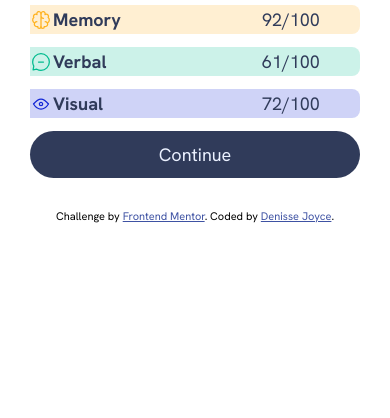
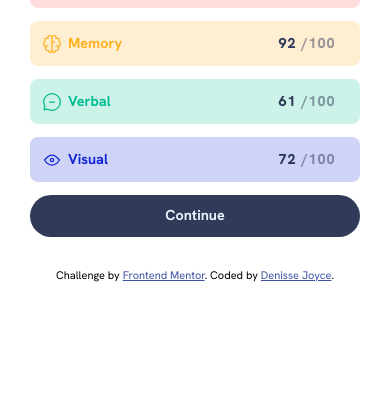
Before and after one commit to denissejoyce/results-summary-component-main, a plain HTML site: page index.html in a window 390 px wide. Shown: the part 426-844 px from the top of the page. Drawn offline with Linux system fonts and the light colour scheme.

Commit message:
🚀 mobile view ready

```diff
--- a/assets/scss/base/_typography.scss
+++ b/assets/scss/base/_typography.scss
@@ -30,6 +30,13 @@ h2 {
   font-size: inherit;
 }
 
+.summary a,
+.score,
+.result__info {
+  font-size: calc(18px / 1.25);
+  font-weight: 700;
+}
+
 .result {
   color: $font-secondary;
 
@@ -43,20 +50,48 @@ h2 {
     font-weight: 800;
   }
 
-  .score,
-  .result__info {
-    font-size: calc(18px / 1.25);
-    font-weight: 700;
-  }
-
   .score__total,
   .result__info {
     opacity: 75%;
   }
 }
 
-.btn {
+.summary a {
   color: $font-primary;
   text-decoration: none;
   text-align: center;
 }
+
+.category {
+  font-size: calc(18px / 1.25);
+}
+
+.category:first-of-type {
+  color: $reaction-txt;
+}
+
+.category:nth-of-type(2) {
+  color: $memory-txt;
+}
+
+.category:nth-of-type(3) {
+  color: $verbal-txt;
+}
+
+.category:last-of-type {
+  color: $visual-txt;
+}
+
+.category__score {
+  color: $button-txt;
+  font-weight: 800;
+
+  letter-spacing: 1px;
+
+  span {
+    color: $button;
+  }
+  span::after {
+    content: " ";
+  }
+}
--- a/assets/scss/components/_button.scss
+++ b/assets/scss/components/_button.scss
@@ -1,12 +1,15 @@
 @use "../util/" as *;
 
-.btn {
+.summary {
+  a {
     width: 100%;
     background-color: $button;
     border-radius: 25px;
     padding: 10px;
   }
 
-btn:hover {
+  a:hover {
     cursor: pointer;
+    background: linear-gradient($bg-dark, $bg-light);
   }
+}
--- a/assets/scss/layout/_summary.scss
+++ b/assets/scss/layout/_summary.scss
@@ -14,16 +14,20 @@
   }
 }
 
-.category th {
+.category__name {
   border-radius: 8px 0 0 8px;
-  width: 70%;
-  //   padding-left: 50px;
-  @include toFlex(row, 2px);
+  width: 75%;
+  padding-left: 38px;
 }
 
+.category__score {
+  border-radius: 0 8px 8px 0;
+  width: 25%;
+}
+
+.category__name,
 .category td {
-  border-radius: 0 8px 8px 0;
-  width: 30%;
+  height: 45px;
 }
 
 .category:first-of-type {
--- a/assets/scss/util/_variables.scss
+++ b/assets/scss/util/_variables.scss
@@ -18,8 +18,9 @@ $memory: hsla(39, 100%, 56%, 0.2);
 $verbal: hsla(166, 100%, 37%, 0.2);
 $visual: hsla(234, 85%, 45%, 0.2);
 
-// SUMMARY COLORS
-// $reaction: hsl(0, 100%, 67%);
-// $memory: hsl(39, 100%, 56%);
-// $verbal: hsl(166, 100%, 37%);
-// $visual: hsl(234, 85%, 45%);
+// SUMMARY COLORS - TXT
+$reaction-txt: hsl(0, 100%, 67%);
+$memory-txt: hsl(39, 100%, 56%);
+$verbal-txt: hsl(166, 100%, 37%);
+$visual-txt: hsl(234, 85%, 45%);
+$button-txt: hsl(224, 30%, 27%, 0.5);
--- a/js/script.js
+++ b/js/script.js
@@ -9,24 +9,20 @@ fetch('../data.json')
     let ave = 0;
     data.forEach(category => {
       ave += category.score;
-      console.log(ave);
 
       const row = document.createElement('tr');
       row.setAttribute('class', `category`);
       const header = document.createElement('th');
-      const name = document.createElement('p');
-      name.setAttribute('class', `category__name`);
-      name.innerText = `${category.category}`;
 
-      const icon = document.createElement('img');
-      icon.setAttribute('src', `${category.icon}`);
-      icon.setAttribute('class', `category__icon`);
+      header.setAttribute('class', `category__name`);
+      header.style.backgroundImage = `url(${category.icon})`;
+      header.style.backgroundRepeat = 'no-repeat';
+      header.style.backgroundPosition = '12px 50%';
+      header.innerText = `${category.category}`;
 
       const data = document.createElement('td');
-      data.innerHTML = `<span class="category__score">${category.score}</span>/100`;
-
-      header.appendChild(icon);
-      header.appendChild(name);
+      data.setAttribute('class', `category__score`);
+      data.innerHTML = `<span>${category.score}</span>/100`;
       row.appendChild(header);
       row.appendChild(data);
       document.querySelector('table').appendChild(row);
```
Also changed, not shown: dist/main.css, 1 other file. Lines whose indentation alone changed are shown as unchanged.
